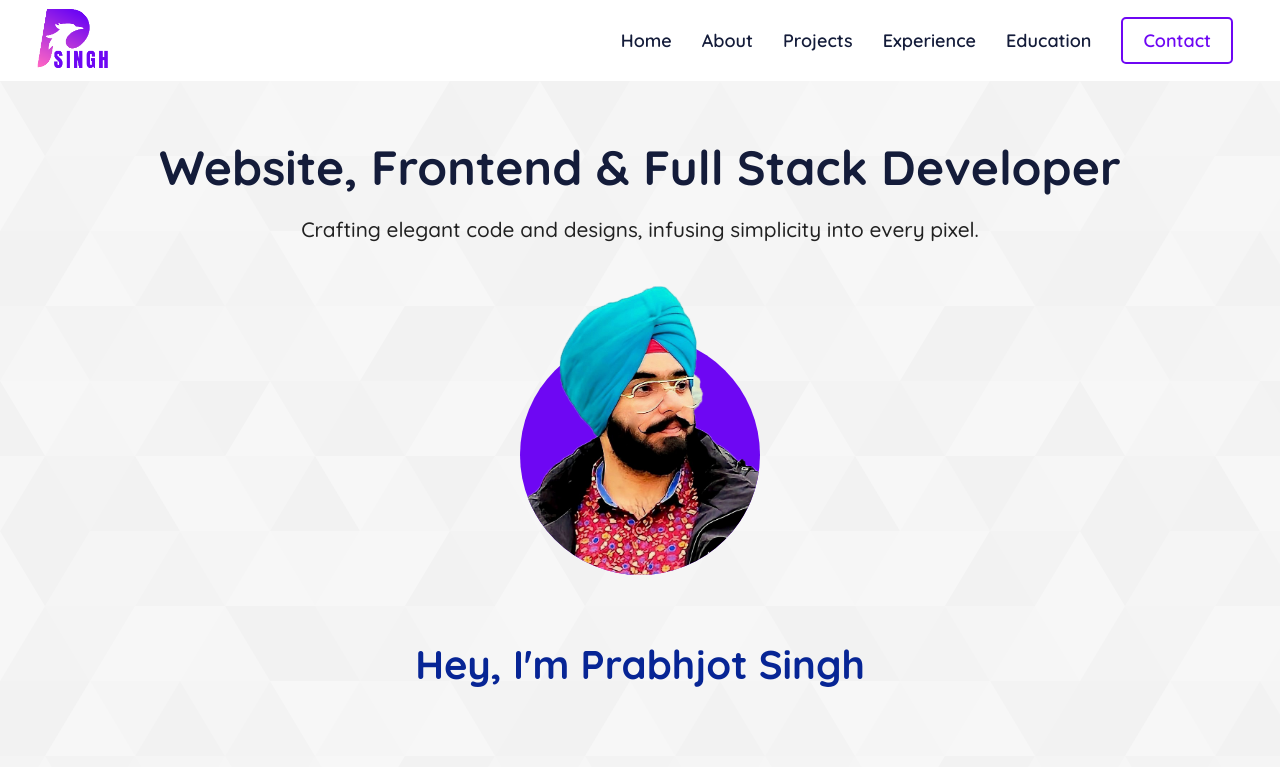
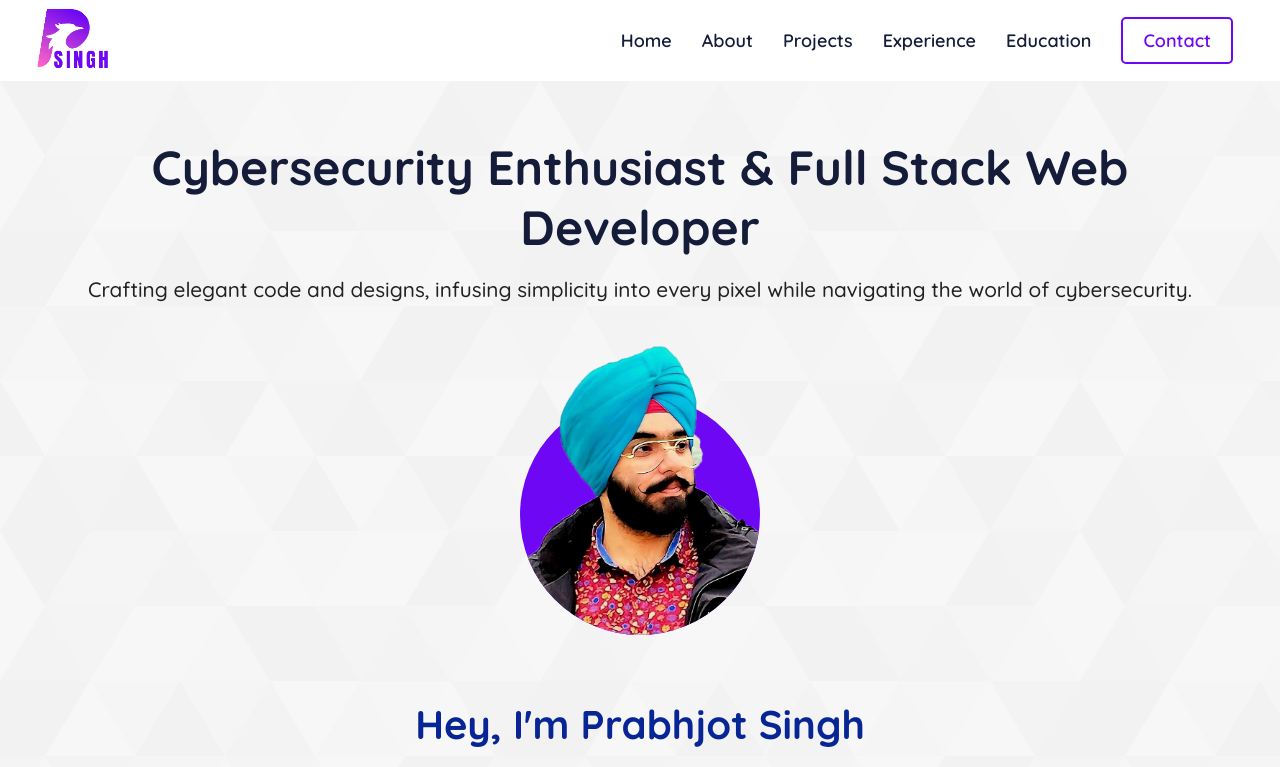
Before and after one commit to PrabhjotSingh03/react-portfolio, a React (Vite) app: page / in a window 1280 px wide. Shown: the top 767 px of the page. Built offline with nearby package versions, Linux system fonts and the light colour scheme.

Commit message:
Edited header to include cybersecurity

```diff
--- a/components/header/header.jsx
+++ b/components/header/header.jsx
@@ -5,10 +5,10 @@ function Header() {
         <div className="header">
             <div className="header-container">
                 <div className="header-title">
-                    <h1>Website, Frontend & Full Stack Developer</h1>
+                    <h1>Cybersecurity Enthusiast & Full Stack Web Developer</h1>
                 </div>
                 <div className='header-subtitle'>
-                    <h2>Crafting elegant code and designs, infusing simplicity into every pixel.</h2>
+                    <h2>Crafting elegant code and designs, infusing simplicity into every pixel while navigating the world of cybersecurity.</h2>
                 </div>
                 <div className='person'>
                     <div className='person__container'>
```
